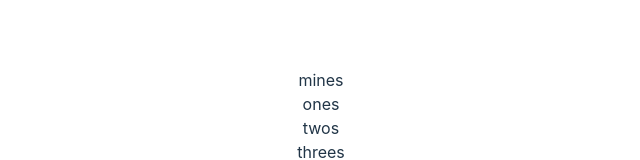
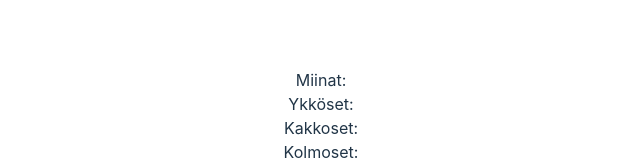
Before and after one commit to niklasluomala/viinaharava, a React (Vite) app: page / in a window 1280 px wide. Both pictures are taken after a click on the tab "Generaattori". Shown: the part 665-825 px from the top of the page, without its empty margins (319-959 px from the left). Built offline with nearby package versions, Linux system fonts and the light colour scheme; the HTML template or start-up script is replaced by a standard one.

Commit message:
Fix Board

```diff
--- a/src/components/Board/Board.tsx
+++ b/src/components/Board/Board.tsx
@@ -58,7 +58,7 @@ function Board({ grid, minesCards, ones, twos, threes, fours, fives, sixes, seve
         });
       }
 
-      const renderCards = (className, name, arr) => {
+      const renderCards = (name, className, arr) => {
         const cards = arr.map(card => (
           <span key={ card }>{ card } </span>
           ));
@@ -77,7 +77,7 @@ function Board({ grid, minesCards, ones, twos, threes, fours, fives, sixes, seve
               <div className="grid">{renderBoard()}</div>
               <div className="grid">{renderBoardCards()}</div>
               <div className="ruleset">
-                <div className="mines">{renderCards("Miinat", "mines", minesCards)}</div>
+                <div className="mines">{renderCards("Miinat:", "mines", minesCards)}</div>
                 <div className="ones">{renderCards("Ykköset:", "ones", ones)}</div>
                 <div className="twos">{renderCards("Kakkoset:", "twos", twos)}</div>
                 <div className="threes">{renderCards("Kolmoset:", "threes", threes)}</div>
```
